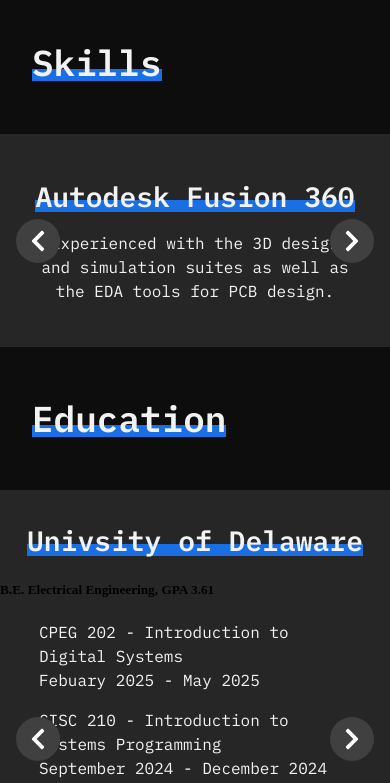
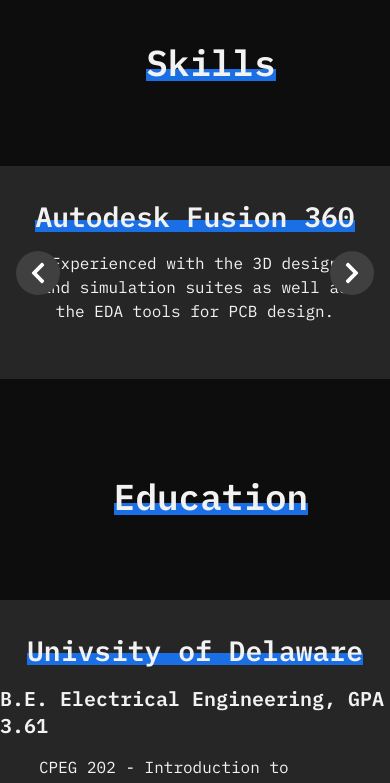
Before and after one commit to Davey5506/davey5506.github.io, a React (Vite) app in the folder portfolio/: page / in a window 390 px wide. Shown: the part 940-1723 px from the top of the page. Built offline with nearby package versions, Linux system fonts and the light colour scheme.

Commit message:
added styles for h4 and h5 tags

```diff
--- a/portfolio/src/style/index.css
+++ b/portfolio/src/style/index.css
@@ -10,7 +10,9 @@
     --font-size-h1: 2.5rem;
     --font-size-h2: 2.25rem;
     --font-size-h3: 1.75rem;
-    --font-size-p: 1.25rem;
+    --font-size-h4: 1.5rem;
+    --font-size-h5: 1.25rem;
+    --font-size-p: 1rem;
 }
 body{
     width: 100%;
@@ -76,9 +78,31 @@
     background-position: 0 85%;
 }
 
+h4 {
+    width: fit-content;
+    font-family: var(--font-family);
+    font-size: var(--font-size-h4);
+    font-style: normal;
+    font-weight: 600;
+    line-height: normal;
+    color: var(--font-color);
+    margin: 2rem;
+    background-position: 0 85%;
+}
+
+h5 {
+    width: fit-content;
+    font-family: var(--font-family);
+    font-size: var(--font-size-h5);
+    font-style: normal;
+    font-weight: 600;
+    line-height: normal;
+    color: var(--font-color);
+    margin: 1rem 0;
+}
 p{
     font-family: var(--font-family);
-    font-size: var(--font-size-p);
+    font-size: var(--font-size-h5);
     font-style: normal;
     font-weight: 400;
     line-height: normal;
@@ -228,12 +252,13 @@
     display: flex;
     height: auto;
     flex-direction: column;
-    justify-content: center;
+    justify-content: start;
     align-items: center;
     background-color: var(--secondary-color);
     border-radius: 0rem;
     scroll-snap-align: start;
     padding: 2rem 0;
+    margin: 1rem 1rem;
 }
 
 .scroll-content .scroll-item h3 {
@@ -283,3 +308,27 @@
 .scroll-button.right {
     right: 1rem;
 }
+
+#skills {
+    display: flex;
+    flex-direction: column;
+    align-items: start;
+}
+
+@media (max-width: 799px) {
+    #skills {
+        align-items: center;
+    }
+}
+
+#education {
+    display: flex;
+    flex-direction: column;
+    align-items: start;
+}
+
+@media (max-width: 799px) {
+    #education {
+        align-items: center;
+    }
+}
```
